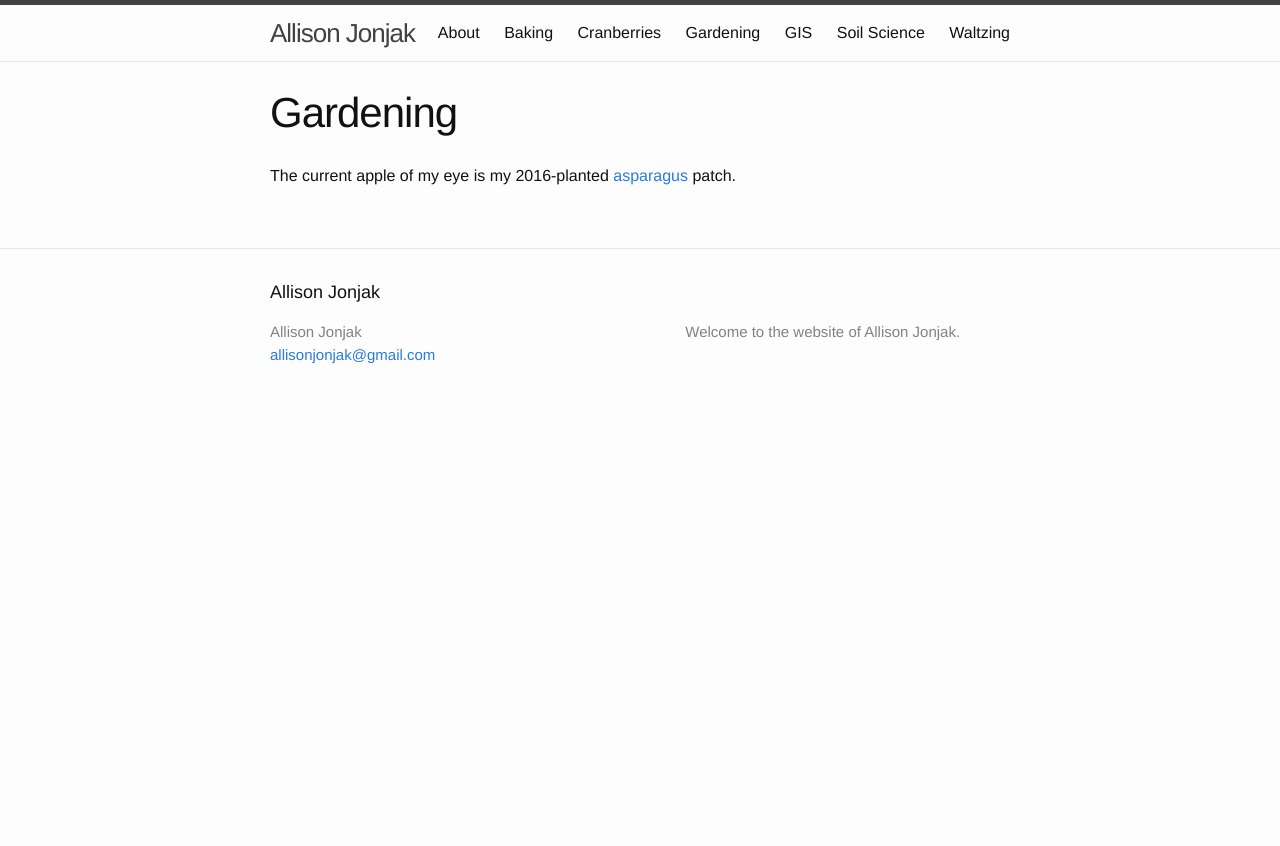
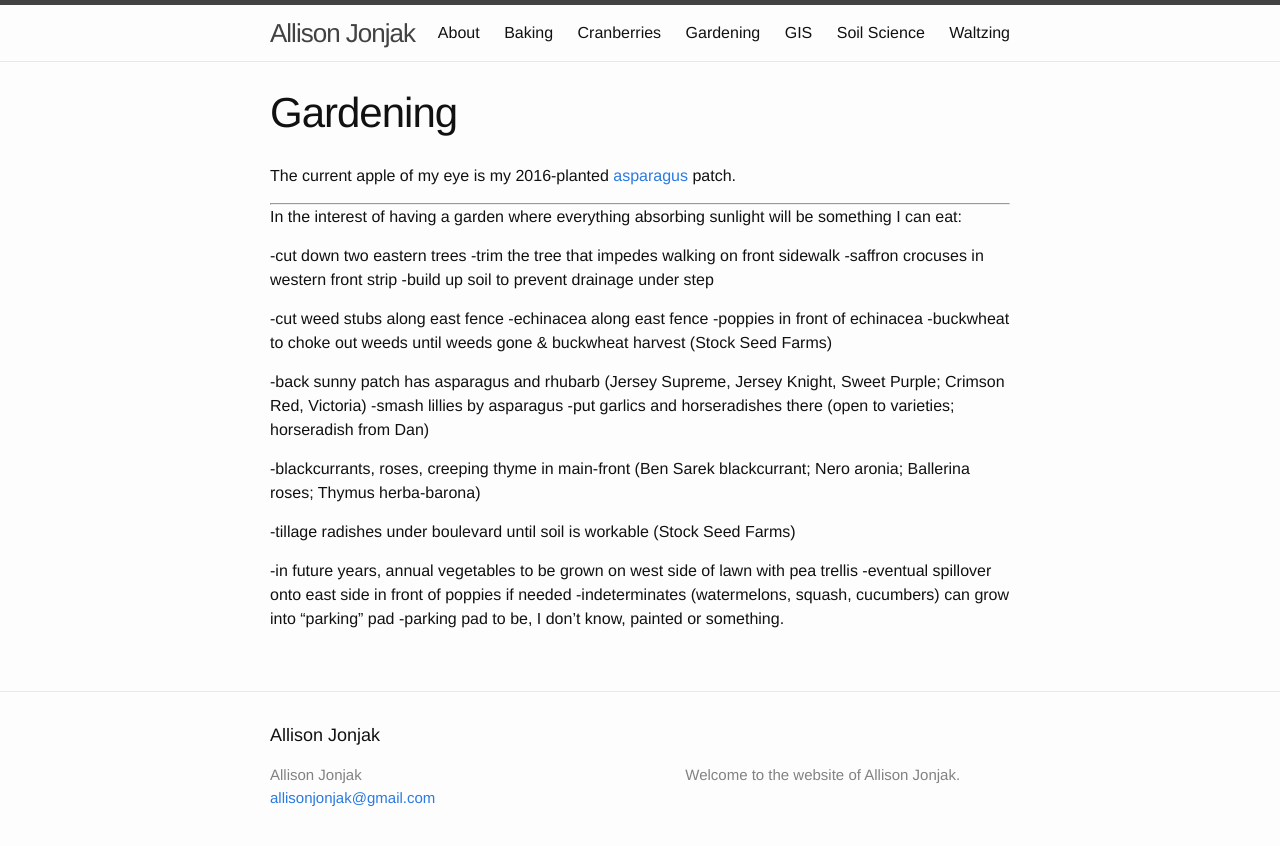
Before and after one commit to cranhandler/cranhandler.github.io, a Jekyll site: the page built from gardening.md, in a window 1280 px wide. Shown: the top 846 px of the page. Built offline with Jekyll 4.4.1, drawn with Linux system fonts in a browser that asks for light colours.

Commit message:
Update gardening.md

```diff
--- a/gardening.md
+++ b/gardening.md
@@ -7,3 +7,30 @@ permalink: /gardening/
 The current apple of my eye is my 2016-planted [asparagus][] patch.
 
 [asparagus]:https://www.jungseed.com/Gardeners/GrowingTips/asparagus
+
+------------
+
+In the interest of having a garden where everything absorbing sunlight will be something I can eat:
+
+-cut down two eastern trees
+-trim the tree that impedes walking on front sidewalk
+-saffron crocuses in western front strip
+-build up soil to prevent drainage under step
+
+-cut weed stubs along east fence
+-echinacea along east fence
+-poppies in front of echinacea
+-buckwheat to choke out weeds until weeds gone & buckwheat harvest (Stock Seed Farms)
+
+-back sunny patch has asparagus and rhubarb (Jersey Supreme, Jersey Knight, Sweet Purple; Crimson Red, Victoria)
+-smash lillies by asparagus
+-put garlics and horseradishes there (open to varieties; horseradish from Dan)
+
+-blackcurrants, roses, creeping thyme in main-front (Ben Sarek blackcurrant; Nero aronia; Ballerina roses; Thymus herba-barona)
+
+-tillage radishes under boulevard until soil is workable (Stock Seed Farms)
+
+-in future years, annual vegetables to be grown on west side of lawn with pea trellis
+-eventual spillover onto east side in front of poppies if needed
+-indeterminates (watermelons, squash, cucumbers) can grow into "parking" pad
+-parking pad to be, I don't know, painted or something.
```
